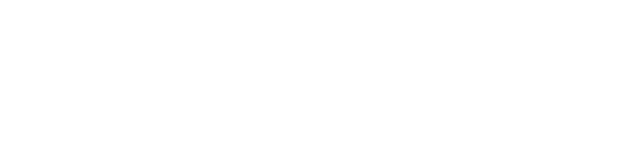
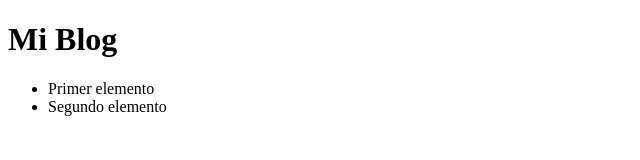
Before and after one commit to CesarValdez-J/Mi-Blog, a plain HTML site: page index.html in a window 1280 px wide. Shown: the whole page, without its empty margins (0-640 px from the left). Drawn offline with Linux system fonts and the light colour scheme.

Commit message:
Se agrego una lista con 2 elementos

```diff
--- a/index.html
+++ b/index.html
@@ -6,7 +6,11 @@
 </head>
 
 <body>
-
+    <h1>Mi Blog</h1>
+    <ul>
+        <li>Primer elemento</li>
+        <li>Segundo elemento</li>
+    </ul>
 </body>
 
 </html>
```
